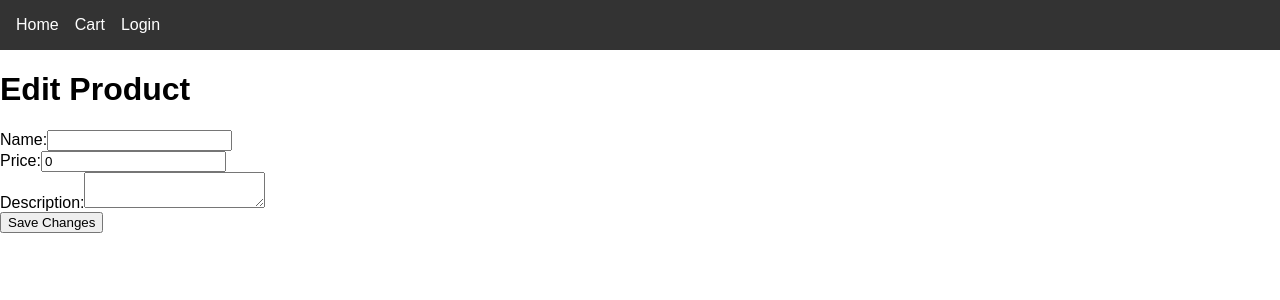
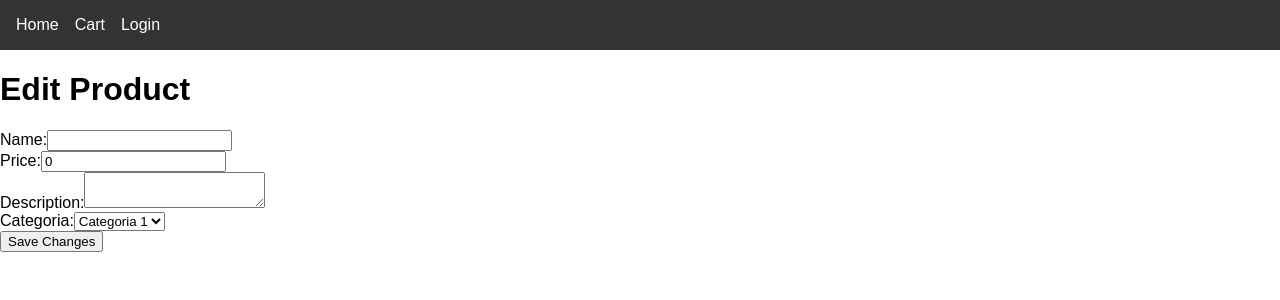
Before and after one commit to Jardelsr/ecommerce-project, a Next.js app in the folder frontend/: page /products/1/edit in a window 1280 px wide. Shown: the top 300 px of the page. Built offline with nearby package versions, Linux system fonts and the light colour scheme; no server answers.

Commit message:
edição de produto

```diff
--- a/frontend/pages/products/[id].js
+++ b/frontend/pages/products/[id].js
@@ -44,7 +44,7 @@ export default function ProductDetails() {
       <p>${product.price}</p>
       <button onClick={handleEdit}>Editar</button>
       <button onClick={handleDelete}>Excluir</button>
-      <button onClick={() => router.back()}>Voltar</button>
+      <button onClick={() => router.push('/')}>Voltar</button>
     </div>
   );
 }
--- a/frontend/pages/products/[id]/edit.js
+++ b/frontend/pages/products/[id]/edit.js
@@ -77,6 +77,14 @@ const EditProduct = () => {
             required
           />
         </div>
+        <div>
+        <label>Categoria:</label>
+        <select name="category" value={product.category} onChange={handleChange} required>
+            <option value="categoria1">Categoria 1</option>
+            <option value="categoria2">Categoria 2</option>
+            <option value="categoria3">Categoria 3</option>
+          </select>
+        </div>
         <button type="submit">Save Changes</button>
       </form>
     </div>
--- a/frontend/pages/products/new.js
+++ b/frontend/pages/products/new.js
@@ -67,6 +67,7 @@ const ProductForm = ({ product }) => {
           </select>
         </label>
         <button type="submit">{product ? 'Salvar Alterações' : 'Adicionar Produto'}</button>
+        <button onClick={() => router.push('/')}>Voltar</button>
       </form>
     </div>
   );
```
